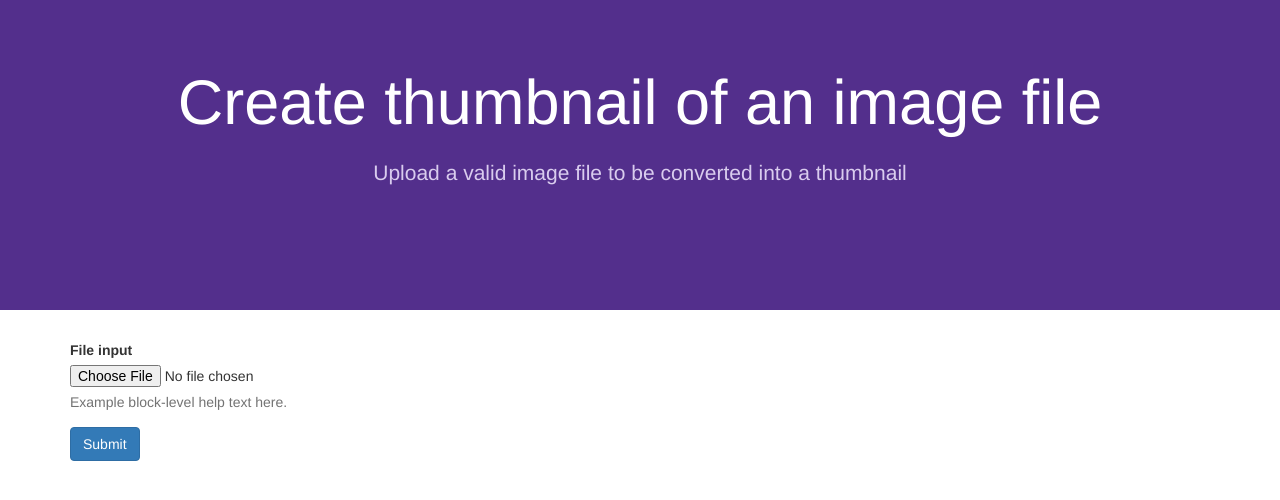
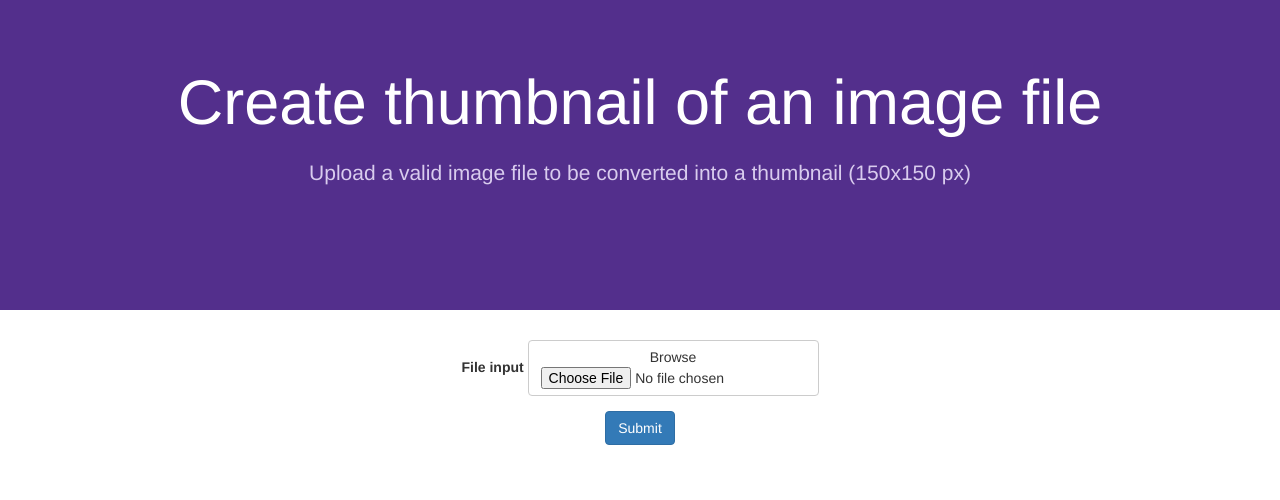
Before and after one commit to travcunn/thumbnailapi, a Django app: page /convert/image/ in a window 1280 px wide. Shown: the part 51-551 px from the top of the page. Run offline with Django 3.2, Linux system fonts and the light colour scheme; some libraries are stand-ins or nearby versions.

Commit message:
Update convert_image page

```diff
--- a/thumbnailapi/templates/convert_image.html
+++ b/thumbnailapi/templates/convert_image.html
@@ -6,16 +6,17 @@
 <div class="jumbotron text-center">
   <div class="container">
     <h1>Create thumbnail of an image file</h1>
-    <p>Upload a valid image file to be converted into a thumbnail</p>
+    <p>Upload a valid image file to be converted into a thumbnail (150x150 px)</p>
   </div>
 </div>
 
-<div class="container">
+<div class="container text-center">
 <form>
   <div class="form-group">
     <label for="exampleInputFile">File input</label>
-    <input type="file" id="exampleInputFile">
-    <p class="help-block">Example block-level help text here.</p>
+    <label class="btn btn-default">
+        Browse <input type="file" hidden>
+    </label>
   </div>
   <button type="submit" class="btn btn-primary">Submit</button>
 </form>
```
